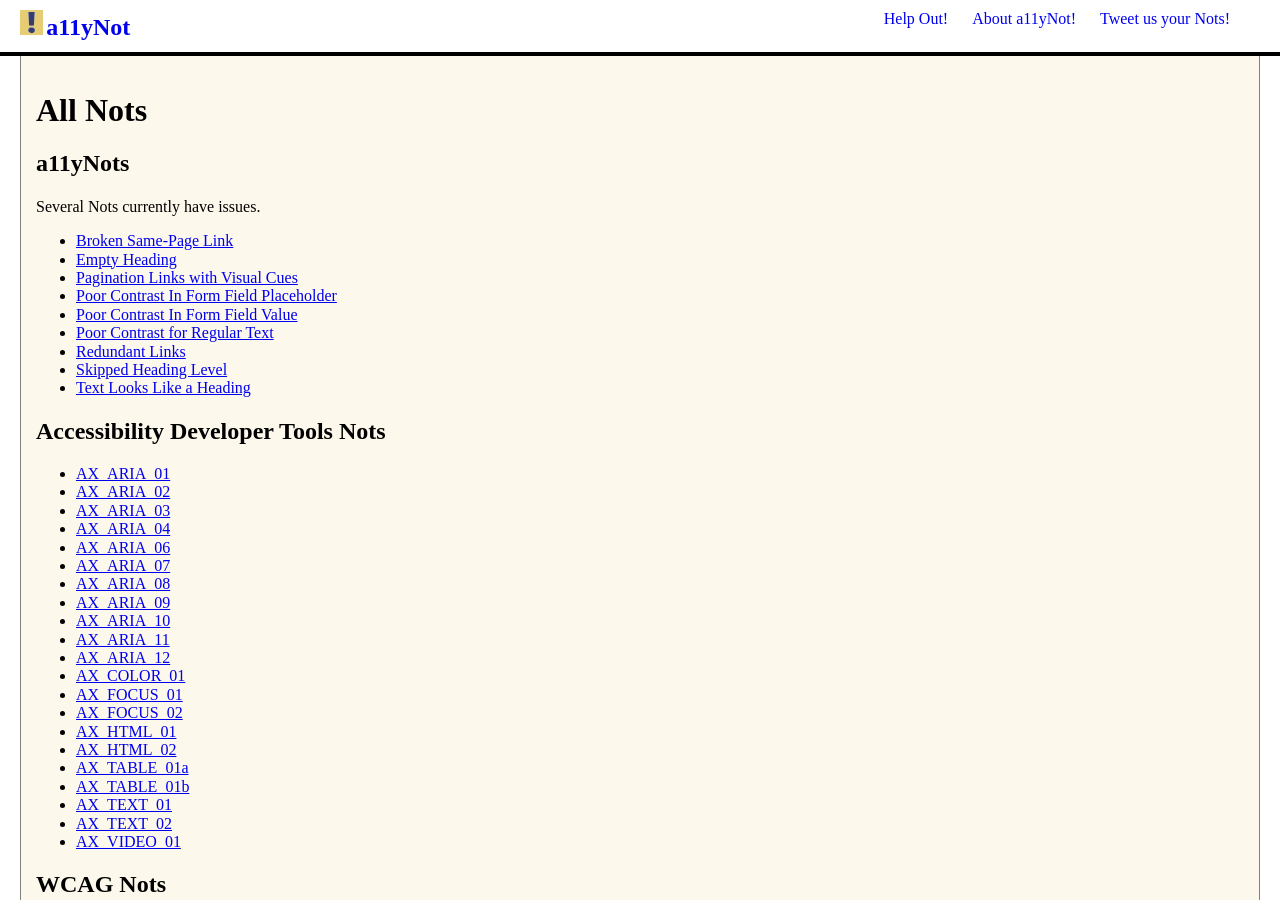
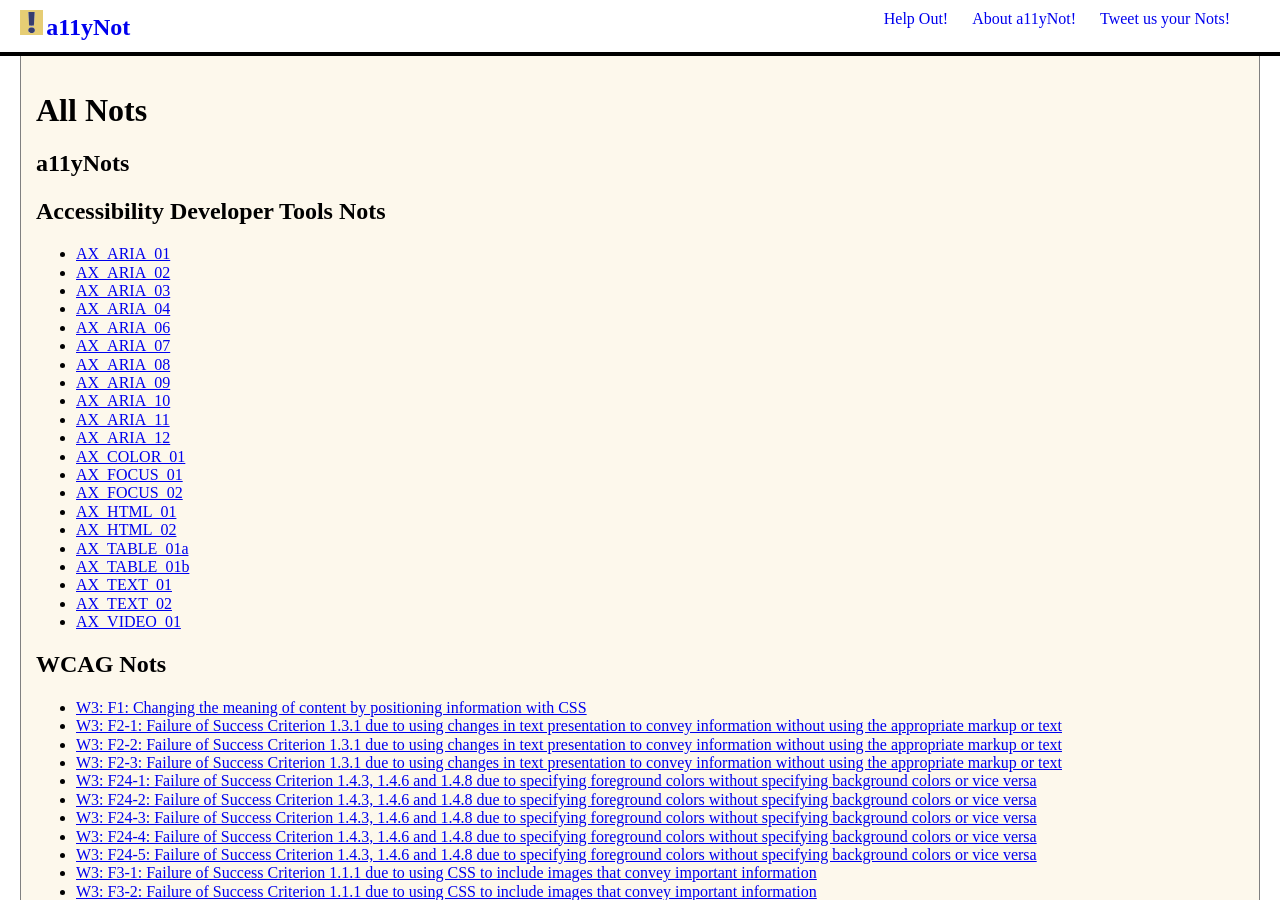
Before and after one commit to a11yNot/a11yNot.github.io, a Jekyll site: the page built from index.html, in a window 1280 px wide and 900 px high. Built offline with Jekyll 4.4.1, drawn with Linux system fonts in a browser that asks for light colours; nearby versions of some CDN libraries.

Commit message:
not management

```diff
--- a/_nots/poorContrastInFormFieldPlaceholder.md
+++ /dev/null
@@ -1,18 +0,0 @@
----
-title: Poor Contrast In Form Field Placeholder
-gistID: bb395470e8ca7699bc09
-tags:
-- color
-- contrast
-- form
----
-
-<h2 aria-describedby="{{ page.gistID }}">Example Begin</h2>
-<div class="rendered-not">
-<label for="firstName">First Name</label><input id="firstName" type="text" placeholder="Your First Name">
-</div> <!-- rendered-not -->
-
-<h2 aria-describedby="{{ page.gistID }}">Example End</h2>
-
-<h3 aria-describedby="{{ page.gistID }}">Code for this Example</h3>
-{% gist page.gistID %}
--- a/_nots/poorContrastInFormFieldValue.md
+++ /dev/null
@@ -1,18 +0,0 @@
----
-title: Poor Contrast In Form Field Value
-gistID: ca0286f8a98ba1f65b20
-tags:
-- color
-- contrast
-- form
----
-
-<h2 aria-describedby="{{ page.gistID }}">Example Begin</h2>
-<div class="rendered-not">
-<label for="firstName">First Name</label><input id="firstName" type="text" value="Your First Name" style="background-color: white; color: red">
-</div> <!-- rendered-not -->
-
-<h2 aria-describedby="{{ page.gistID }}">Example End</h2>
-
-<h3 aria-describedby="{{ page.gistID }}">Code for this Example</h3>
-{% gist page.gistID %}
--- a/index.html
+++ b/index.html
@@ -6,7 +6,6 @@ title: Home&#58; All Nots
 <h1>All Nots</h1>
 
 <h2>a11yNots</h2>
-<p>Several Nots currently have issues.</p>
 {% assign nots = site.nots %}
 <ul>{% for not in nots %}
 {% if not.source != 'devtools' %}{% if not.source != 'w3' %}	<li><a href="{{ not.url }}">{{ not.title }}</a>{% endif %}{% endif %}
```
Also changed, not shown: _nots/brokenSamepageLink.md (deleted, +0 -16 lines), _nots/emptyHeading.md (deleted, +0 -16 lines), _nots/paginationLinksWithVisualCues.md (deleted, +0 -27 lines), _nots/poorContrastRegularText.md (deleted, +0 -19 lines), _nots/redundantLinks.html (deleted, +0 -23 lines), _nots/skippedHeadingLevel.md (deleted, +0 -19 lines), _nots/textLooksLikeaHeading.md (deleted, +0 -17 lines), Gemfile.lock.
